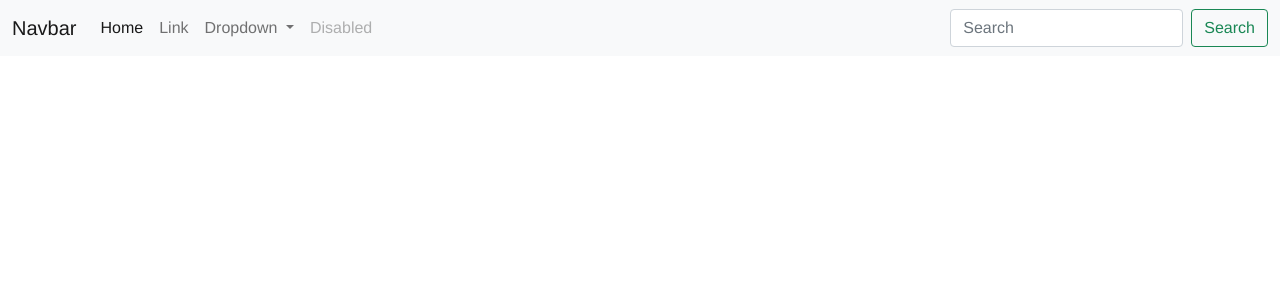
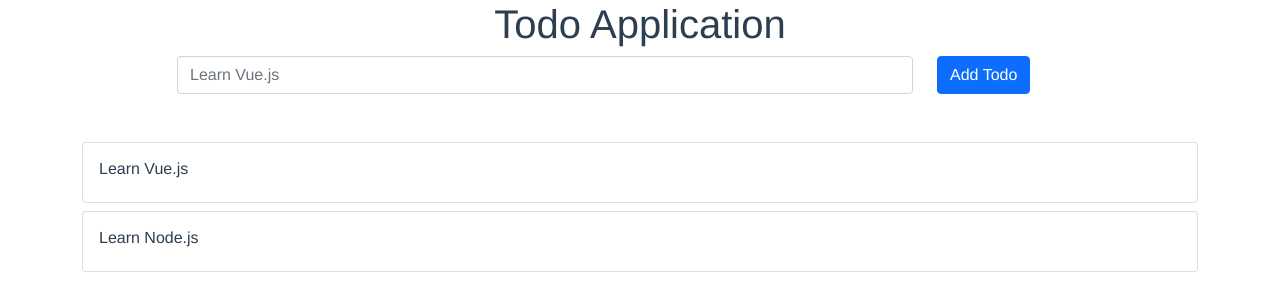
Before and after one commit to snzhr/todo-app, a Vue app: page / in a window 1280 px wide. Shown: the top 308 px of the page. Built offline with nearby package versions, Linux system fonts and the light colour scheme.

Commit message:
app built

```diff
--- a/src/App.vue
+++ b/src/App.vue
@@ -1,57 +1,43 @@
 <template>
-<nav class="navbar navbar-expand-lg navbar-light bg-light">
-  <div class="container-fluid">
-    <a class="navbar-brand" href="#">Navbar</a>
-    <button class="navbar-toggler" type="button" data-bs-toggle="collapse" data-bs-target="#navbarSupportedContent" aria-controls="navbarSupportedContent" aria-expanded="false" aria-label="Toggle navigation">
-      <span class="navbar-toggler-icon"></span>
-    </button>
-    <div class="collapse navbar-collapse" id="navbarSupportedContent">
-      <ul class="navbar-nav me-auto mb-2 mb-lg-0">
-        <li class="nav-item">
-          <a class="nav-link active" aria-current="page" href="#">Home</a>
-        </li>
-        <li class="nav-item">
-          <a class="nav-link" href="#">Link</a>
-        </li>
-        <li class="nav-item dropdown">
-          <a class="nav-link dropdown-toggle" href="#" id="navbarDropdown" role="button" data-bs-toggle="dropdown" aria-expanded="false">
-            Dropdown
-          </a>
-          <ul class="dropdown-menu" aria-labelledby="navbarDropdown">
-            <li><a class="dropdown-item" href="#">Action</a></li>
-            <li><a class="dropdown-item" href="#">Another action</a></li>
-            <li><hr class="dropdown-divider"></li>
-            <li><a class="dropdown-item" href="#">Something else here</a></li>
-          </ul>
-        </li>
-        <li class="nav-item">
-          <a class="nav-link disabled" href="#" tabindex="-1" aria-disabled="true">Disabled</a>
-        </li>
-      </ul>
-      <form class="d-flex">
-        <input class="form-control me-2" type="search" placeholder="Search" aria-label="Search">
-        <button class="btn btn-outline-success" type="submit">Search</button>
-      </form>
-    </div>
+  <div class="main container">
+    <h1>Todo Application</h1>
+    <todo-form @addtodo="addTodo"></todo-form>
+    <todo-list :todoItems="todos"></todo-list>
   </div>
-</nav>
 </template>
 
 <script>
-
+import TodoForm from "./components/TodoForm.vue";
+import TodoList from './components/TodoList.vue'
 export default {
-  name: 'App',
+  name: "App",
   components: {
-
+    TodoForm, TodoList
+  },
+  data(){
+    return{
+      todos:[
+        { title: 'Learn Vue.js'},
+        {title: 'Learn Node.js'}
+      ]
+    }
+  },
+  methods:{
+    addTodo(todo){
+      this.todos.push(todo)
+    }
   }
-}
+};
 </script>
 
 <style>
-#app {
+.main {
   font-family: Avenir, Helvetica, Arial, sans-serif;
   -webkit-font-smoothing: antialiased;
   -moz-osx-font-smoothing: grayscale;
   color: #2c3e50;
 }
+.main h1{
+  text-align: center;
+}
 </style>
--- a/src/components/TodoForm.vue
+++ b/src/components/TodoForm.vue
@@ -0,0 +1,40 @@
+<template>
+  <div class="todoForm mb-5 row justify-content-center">
+  <div class="col-8">
+  <input type="email"
+  class="form-control"
+  id="exampleFormControlInput1"
+  placeholder="Learn Vue.js"
+  v-model="todo.title"
+  @keyup.enter="addTodoitem">
+  </div>
+  <div class="col-2">
+  <button type="button" @click="addTodoitem" class="btn btn-primary">Add Todo</button>
+  </div>
+
+</div>
+</template>
+
+<script>
+export default {
+  data(){
+    return{
+      todo:{
+          title:''
+      }
+    }
+  },
+  methods:{
+    addTodoitem(){
+      this.$emit('addtodo', this.todo)
+      this.todo = {
+        title: ''
+      }
+    }
+  }
+}
+</script>
+
+<style>
+
+</style>
--- /dev/null
+++ b/src/components/TodoList.vue
@@ -0,0 +1,22 @@
+<template>
+  <div class="card mb-2" v-for="todo in todoItems" :key="todo.id">
+  <div class="card-body">
+   <h6 class="card-title">{{todo.title}}</h6>
+  </div>
+</div>
+</template>
+
+<script>
+export default {
+    props:{
+        todoItems:{
+            type: Array,
+            required: true
+        }
+    }
+}
+</script>
+
+<style>
+
+</style>
```
